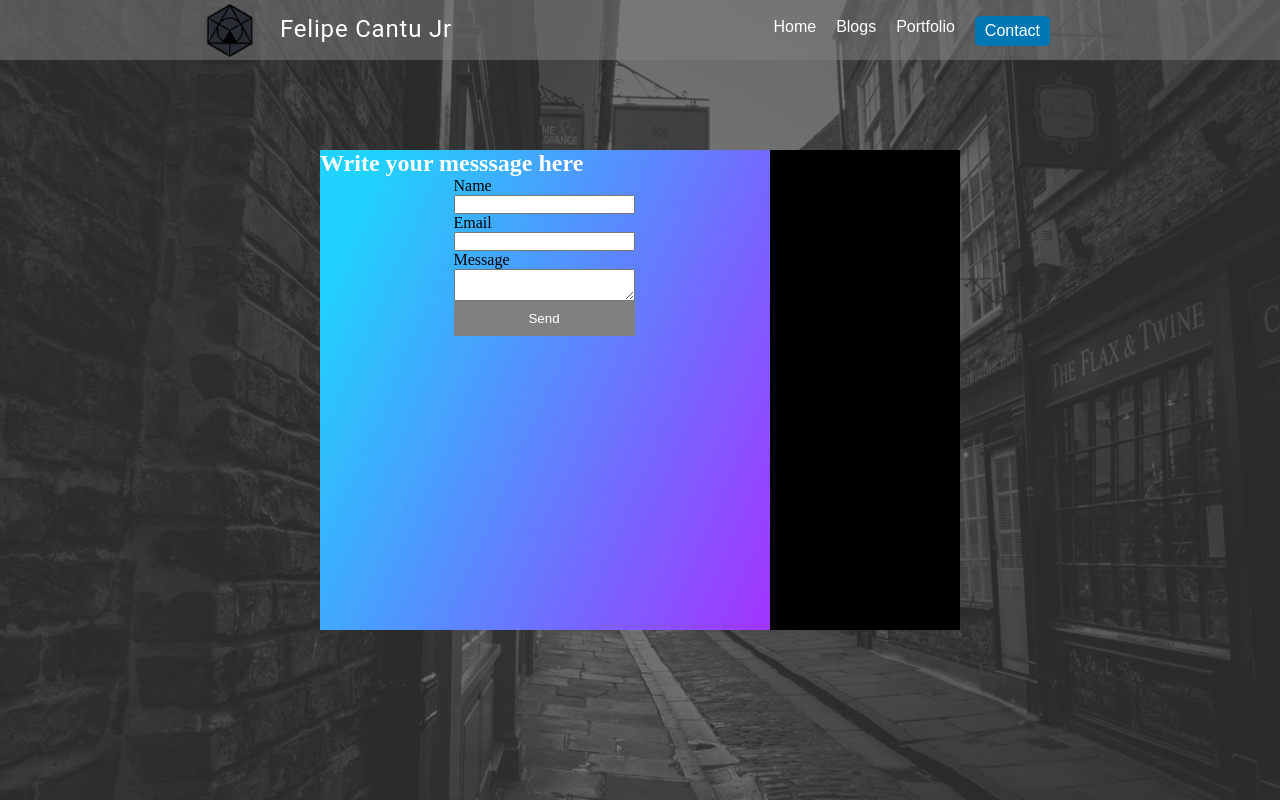
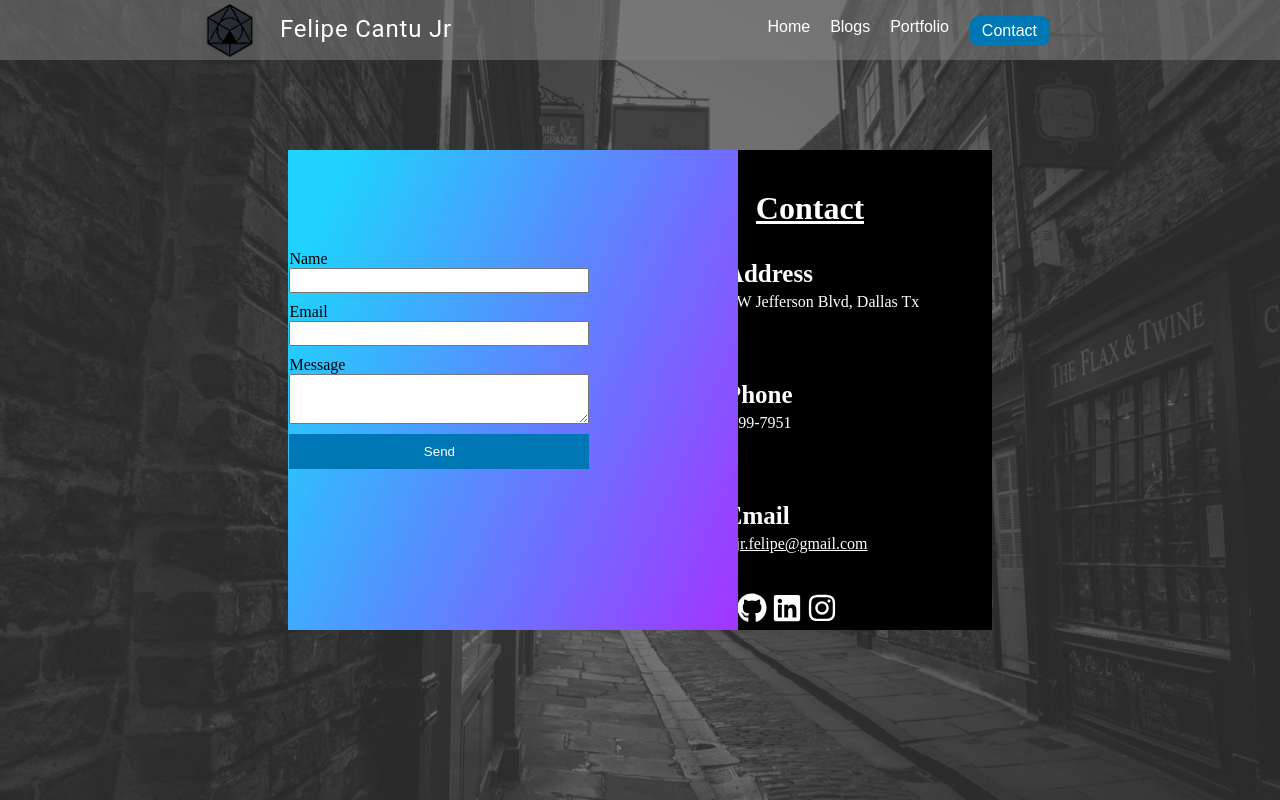
Before and after one commit to FelipeCantu/FelipePortfolio, a React (Create React App) app: page /Contact in a window 1280 px wide. Built offline with nearby package versions, Linux system fonts and the light colour scheme.

Commit message:
contact form

```diff
--- a/src/components/Contact.jsx
+++ b/src/components/Contact.jsx
@@ -1,7 +1,8 @@
 import React from 'react';
 import styled from "styled-components";
-import Form from '../components/Form'
-
+import Form from '../components/Form';
+import { FaGithub, FaLinkedin, FaInstagram, FaMapPin, FaPhoneAlt } from "react-icons/fa";
+import { MdEmail } from 'react-icons/md'
 
 function Contact() {
   return (
@@ -12,9 +13,27 @@ function Contact() {
           <Section>
             <Content>
               <img src="images/bgblue.jpeg" />
-              <h2>Write your messsage here</h2>
+              <h2></h2>
               <Form />
             </Content>
+            <Contacts>
+              <ContactIcons>
+                <h1>
+                  Contact
+                </h1>
+                <h2><FaMapPin />Address</h2>
+                <p>2727 W Jefferson Blvd, Dallas Tx</p>
+                <h2><FaPhoneAlt />Phone</h2>
+                <p>817-999-7951</p>
+                <h2><MdEmail />Email</h2>
+                <a href="mailto: cantujr.felipe@gmail.com">cantujr.felipe@gmail.com</a>
+              </ContactIcons>
+              <SoicalIcons>
+                <a href="https://github.com/FelipeCantu" target="_blank"><FaGithub /></a>
+                <a href="https://www.linkedin.com/in/felipe-cantu-jr/" target="_blank"><FaLinkedin /></a>
+                <a href="https://www.instagram.com/son_of_robot_/" target="_blank"><FaInstagram /></a>
+              </SoicalIcons>
+            </Contacts>
           </Section>
         </Wapper>
       </Main>
@@ -31,7 +50,6 @@ padding: 0;
 margin: 0;
 background-size: cover;
 z-index: -1;
-// padding-right:  50px;
 }
 @media (max-width: 400px) {
   height: 100vh;
@@ -56,13 +74,12 @@ background: black;
 margin: auto;
 padding: auto;
 height: 60%;
-width: 50%;
+width: 55%;
 margin-top: 150px;
 img {
-  z - index: 2;
-width: 500px;
-height: 500px;
-padding-right: 50px;
+  width: 500px;
+  height: 500px;
+  padding-right: 50px;
   }
   h2 {
     color: white;
@@ -73,5 +90,51 @@ const Content = styled.div`
 z-index: 3;
 width: 70%
 `
+const Contacts = styled.div`
+  // background: blue;
+  display: flex;
+  float: right;
+  width: 490px;
+  color: white;
+  margin-left: 100px;
 
+`
+
+const ContactIcons = styled.div`
+  // background: green;
+  h1 {
+    margin: auto;
+    text-decoration: underline;
+    // background: purple;
+  }
+  h2 {
+    // background: red;
+    font-size: 25px;
+    margin: 0 0 -30px 0;
+  }
+  p {
+    // background: pink;
+    margin: -25px 0 0 0;
+  }
+  a {
+    // background: yellow;
+    color: white;
+    margin: -25px 0 0 0;
+
+  }
+  display: grid;
+  padding: 10px;
+`
+
+const SoicalIcons = styled.div `
+  position: absolute;
+  right: 150px;
+  bottom: 0;
+  font-size: 30px;
+  a {
+    margin-right: 5px;
+    color: white;
+
+  }
+`
 export default Contact;
--- a/src/components/Form.jsx
+++ b/src/components/Form.jsx
@@ -40,19 +40,30 @@ export const Form = () => {
 };
 
 const FormData = styled.div`
+    // background: blue;
+    margin-top: 100px;
     form {
         display: grid;
         align-items: center;
         justify-content: center;
     }
+    input {
+        width: 300px;
+        margin-bottom: 10px;
+        height: 25px;
+    }
+    textarea {
+        height: 50px;
+    }
 `
 
 const StyledButton = styled.button`
-  background-color: ${({ isClicked }) => (isClicked ? 'green' : 'gray')};
+  background-color: ${({ isClicked }) => (isClicked ? 'green' : '#0077b5')};
   color: white;
   padding: 10px 20px;
   cursor: pointer;
   border: none;
+  margin-top: 10px;
 `;
 
 export default Form
--- a/src/components/Navbar/Sidebar.jsx
+++ b/src/components/Navbar/Sidebar.jsx
@@ -56,8 +56,8 @@ const StyledLink = styled(Link)`
 
 const Button = styled.button`
   background-color: #0077b5;
-  padding: 6px 10px 6px 10px;
-  border-radius: 10%;
+  padding: 6px 13px 6px 13px;
+  border-radius: 10px;
   border: none;
   color: #fff;
   font-size: 1rem;
```
